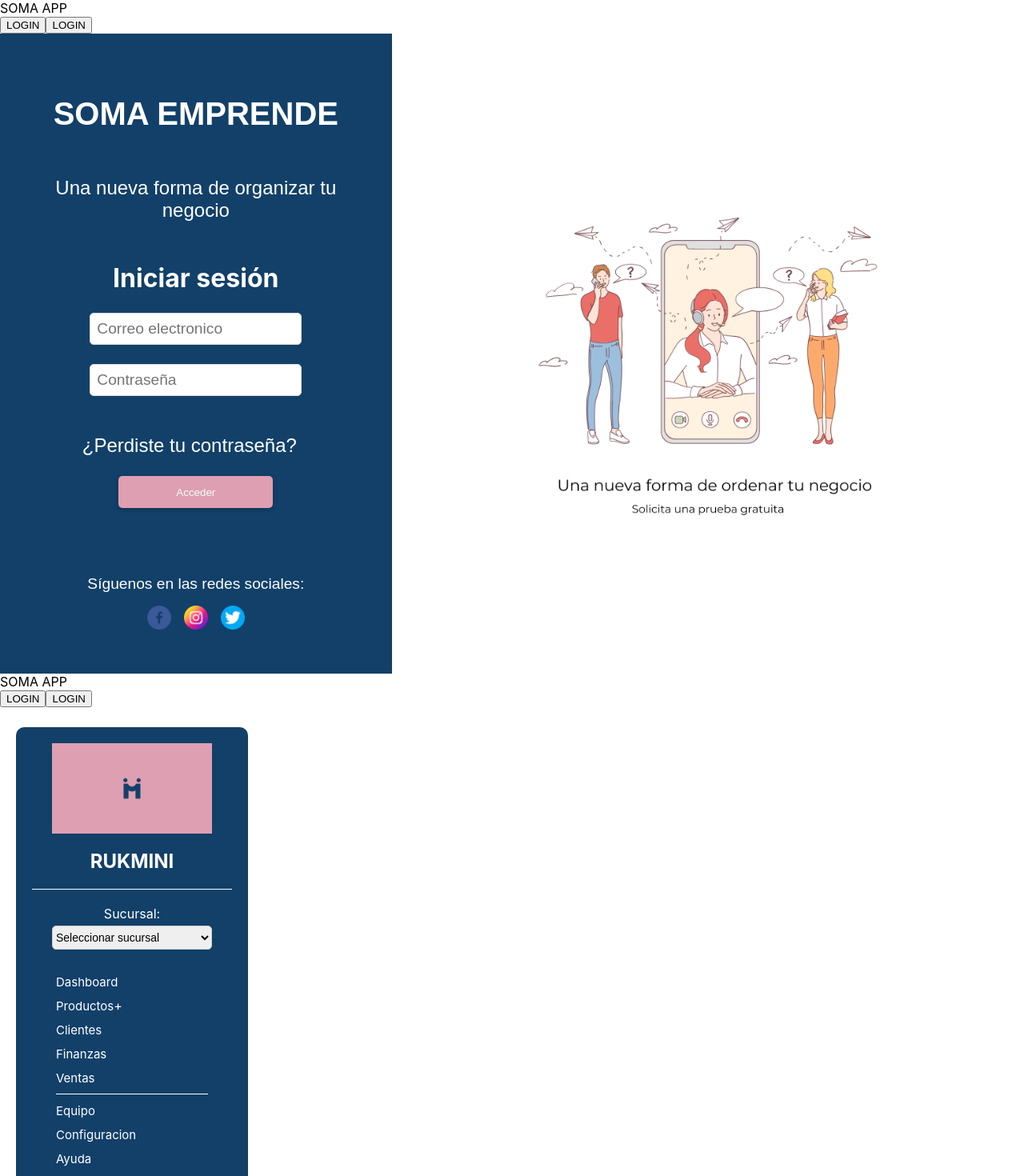
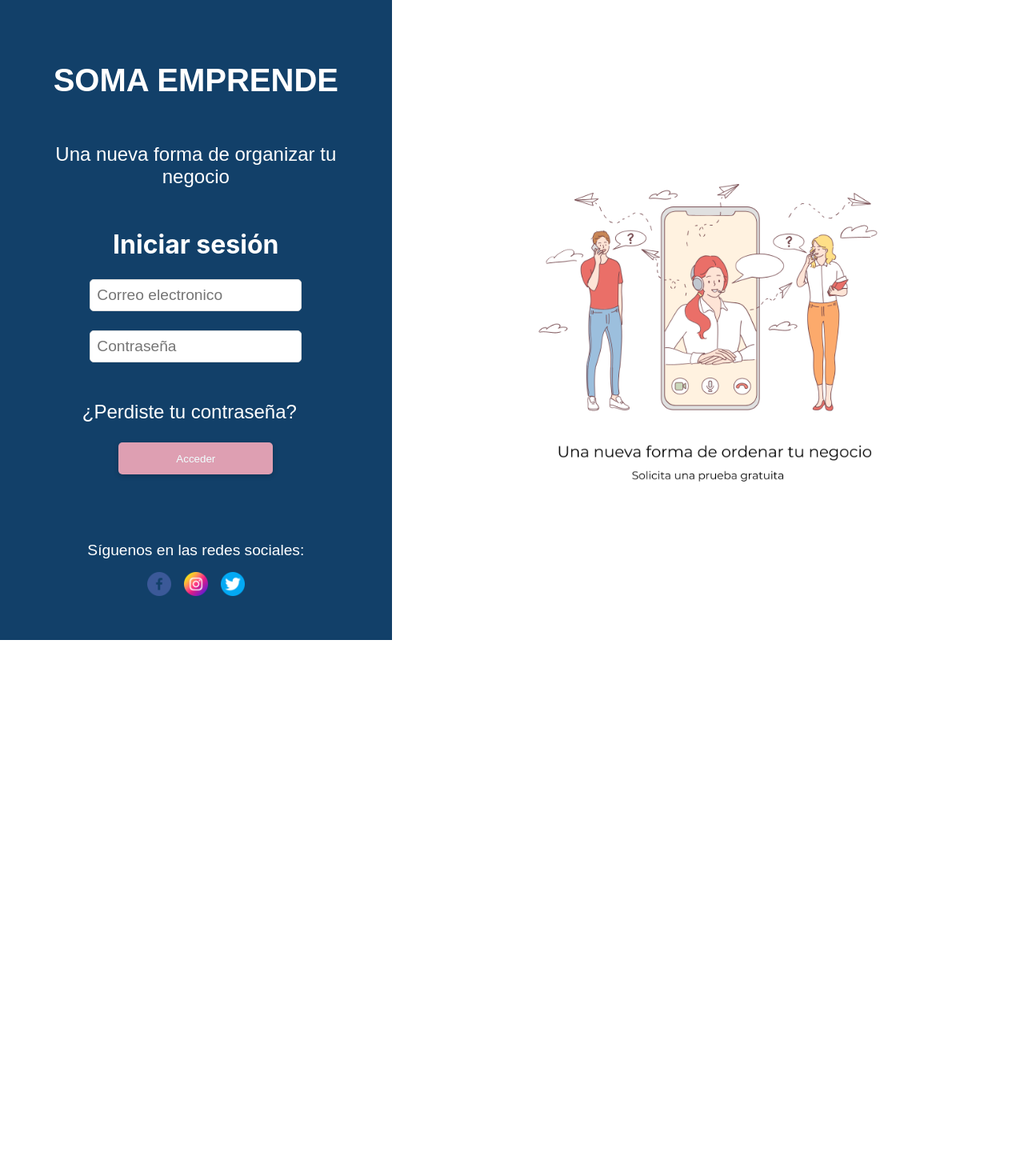
Before and after one commit to LautaroOlmedo/APP-SOMA-FRONT, a React (Create React App) app: page /login in a window 1280 px wide. Shown: the top 1470 px of the page at 80% size. After the commit the page ends 800 px from the top, so only its background shows below. Built offline with nearby package versions, Linux system fonts and the light colour scheme.

Commit message:
fix: auth login fixed

```diff
--- a/src/pages/login/index.tsx
+++ b/src/pages/login/index.tsx
@@ -1,4 +1,4 @@
-import React, { useState, ChangeEvent, FormEvent, useEffect } from 'react';
+import React, { useState, ChangeEvent, FormEvent } from 'react';
 import { useNavigate } from 'react-router-dom';
 import { useLogin } from '../../api/auth/useLogin';
 import './Login css/login.css';
@@ -7,16 +7,8 @@ const LoginPage = () => {
     const navigate = useNavigate()
     const [username, setUsername] = useState('');
     const [password, setPassword] = useState('');
-    const [isLoading, setIsLoading] = useState(true);
     const login = useLogin()
 
-    useEffect(() => {
-        const timer = setTimeout(() => {
-            setIsLoading(false);
-        }, 1200);
-
-        return () => clearTimeout(timer);
-    }, []);
     console.log('LOGIN STATUS', login.status)
     if(login.isLoading) return <>Cargando...</>
 
@@ -25,12 +17,14 @@ const LoginPage = () => {
             alert('Usuario invalido')
         }
         alert('Error normal')
+        login.reset()
     }
 
     if(login.isSuccess){
         const accesToken = login.data.data.accesToken
         if(accesToken){
             localStorage.setItem('token', accesToken)
+            login.reset()
             navigate('/admin/panel')
         }
     }
@@ -42,9 +36,6 @@ const LoginPage = () => {
     const handlePasswordChange = (event: ChangeEvent<HTMLInputElement>) => {
         setPassword(event.target.value);
     };
-    // const isMobile = window.innerWidth <= 767;
-
-    // const loadingImage = isMobile ? "loadingm.png" : "loading.png";
 
     const handleSubmit = async (event: FormEvent<HTMLFormElement>) => {
         event.preventDefault();
@@ -53,11 +44,6 @@ const LoginPage = () => {
 
     return (
         <div className="container">
-            {isLoading ? (
-                <div className="loading-container">
-                    <img src="loading.png" alt="Cargando..." className="loading-image" />
-                </div>
-            ) : (
             <>
                 <div className="left-column">
                     <h1>SOMA EMPRENDE</h1>
@@ -104,7 +90,6 @@ const LoginPage = () => {
                     <img src="login.png" alt="Imagen" className="right-column-image" />
                 </div>
             </>
-            )}
         </div>
     );
 };
--- a/src/routing/PrivateRoute.tsx
+++ b/src/routing/PrivateRoute.tsx
@@ -1,17 +1,19 @@
-import React, { ReactElement } from "react";
-import { Navigate } from "react-router-dom";
+import React, { ReactElement, Suspense } from 'react';
+import { Navigate } from 'react-router-dom';
 //import { useNavigate } from "react-router-dom";
-import { useAuthVerification } from "../api/auth/useAuthVerification";
+import { useAuthVerification } from '../api/auth/useAuthVerification';
 
 const PrivateRoute = ({ element: RouteComponent } : { element: React.LazyExoticComponent<() => ReactElement>}) => {
     const verification = useAuthVerification()
 
     if(verification?.error) {
-        alert("TOKEN NO VALIDO")
-        return <Navigate to={"/login"}/>
+        alert('TOKEN NO VALIDO')
+        return <Navigate to={'/login'}/>
     }
 
-    return  <RouteComponent />;
+    return  <Suspense fallback={<div>Cargando lazy</div>}>
+        <RouteComponent />;
+    </Suspense>
 };
 
 export default PrivateRoute;
--- a/src/routing/RouterLayout.tsx
+++ b/src/routing/RouterLayout.tsx
@@ -1,19 +1,11 @@
-import React from "react";
-import { Outlet } from "react-router-dom";
-import { NavBar } from "../components/NavBar";
-import Sidebar from "../components/Sidebar";
+import React from 'react';
+import { Outlet } from 'react-router-dom';
 
-export const RouterLayout: React.FC<{}> = () => {
+export const RouterLayout = () => {
     return (
         <>
-            <div style={{ position: "relative" }}>
-                <NavBar />
+            <div style={{ position: 'relative' }}>
                 <Outlet />
-            </div>
-
-            <div className="yugoslavia">
-                <NavBar />
-                <Sidebar />
             </div>
         </>
     );
```
Lines whose indentation alone changed are shown as unchanged.
